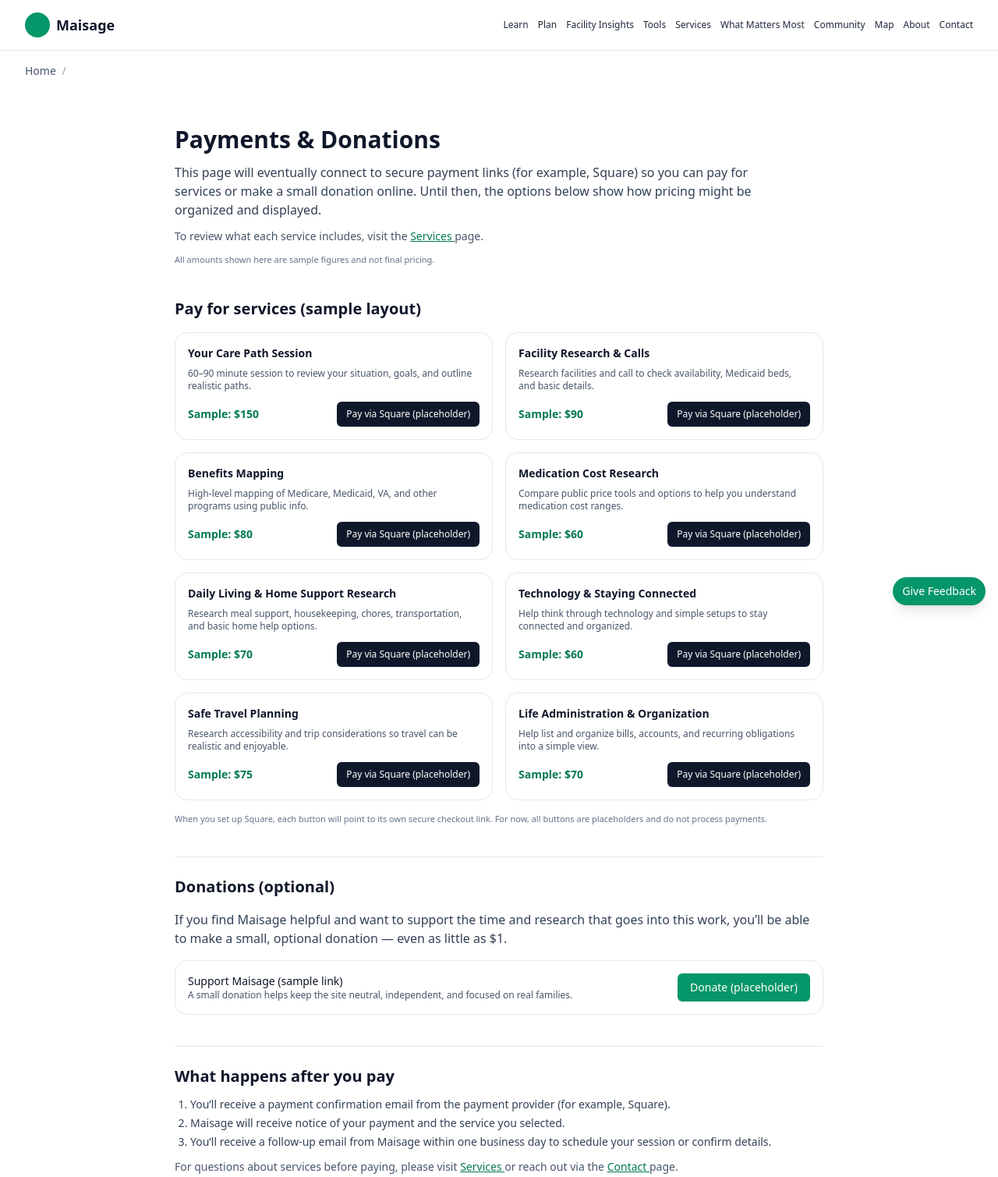
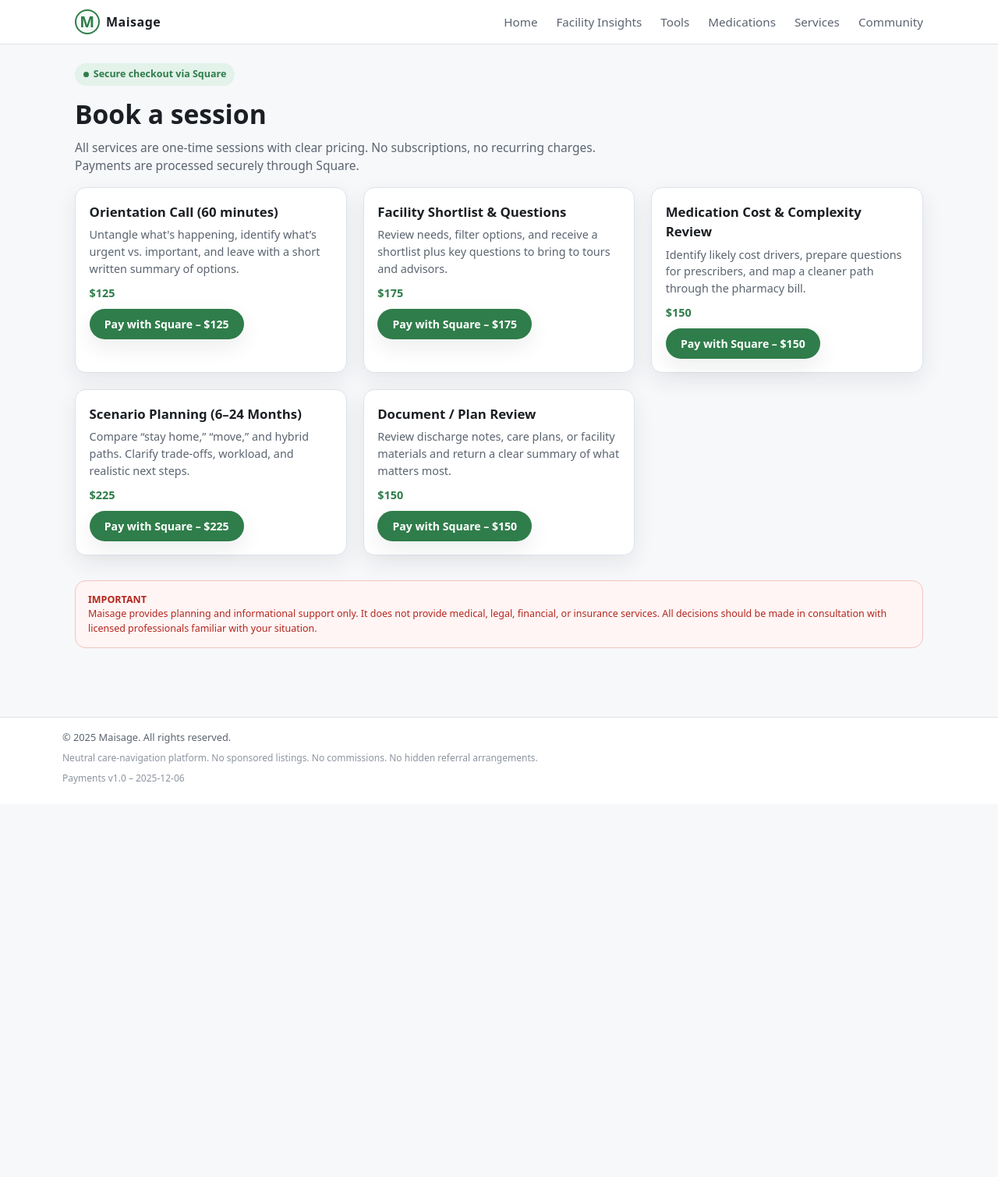
Before and after one commit to maisage/Maisage-site, a plain HTML site: page payments.html in a window 1280 px wide. Shown: the top 1509 px of the page at 78% size. After the commit the page ends 1031 px from the top, so only its background shows below. Drawn offline with nearby package versions, Linux system fonts and the light colour scheme.

Commit message:
Update payments.html

```diff
--- a/payments.html
+++ b/payments.html
@@ -1,295 +1,311 @@
-<!doctype html>
+<!DOCTYPE html>
 <html lang="en">
 <head>
-  <meta charset="utf-8" />
-  <meta name="viewport"
-        content="width=device-width,initial-scale=1,maximum-scale=1" />
-  <title>Payments & Donations | Maisage</title>
-  <script src="https://cdn.tailwindcss.com"></script>
+  <meta charset="UTF-8" />
+  <title>Payments & Booking – Maisage</title>
+  <meta name="viewport" content="width=device-width, initial-scale=1.0" />
+  <meta name="description" content="Book one-time services and pay securely through Square. Clear pricing, no subscriptions, no hidden arrangements." />
+  <style>
+    :root {
+      --bg: #f7f8fa;
+      --card-bg: #ffffff;
+      --accent: #2f7d4a;
+      --accent-soft: #e3f2ea;
+      --text-main: #1b1f23;
+      --text-muted: #5b6470;
+      --border-soft: #dde2e8;
+      --danger: #b3261e;
+      --max-width: 1120px;
+      --radius-card: 14px;
+      --shadow-soft: 0 10px 28px rgba(15, 23, 42, 0.08);
+    }
+
+    * { box-sizing: border-box; }
+
+    body {
+      margin: 0;
+      font-family: system-ui, -apple-system, BlinkMacSystemFont, "Segoe UI", sans-serif;
+      background: var(--bg);
+      color: var(--text-main);
+      line-height: 1.5;
+    }
+
+    a { color: inherit; text-decoration: none; }
+
+    header {
+      background: #ffffff;
+      border-bottom: 1px solid var(--border-soft);
+      position: sticky;
+      top: 0;
+      z-index: 20;
+    }
+
+    .nav-inner {
+      max-width: var(--max-width);
+      margin: 0 auto;
+      padding: 0.75rem 1rem;
+      display: flex;
+      align-items: center;
+      justify-content: space-between;
+      gap: 1rem;
+    }
+
+    .brand {
+      display: flex;
+      align-items: center;
+      gap: 0.5rem;
+      font-weight: 600;
+      letter-spacing: 0.03em;
+    }
+
+    .brand-logo {
+      width: 32px;
+      height: 32px;
+      border-radius: 999px;
+      border: 2px solid var(--accent);
+      display: flex;
+      align-items: center;
+      justify-content: center;
+      font-size: 20px;
+      font-weight: 700;
+      color: var(--accent);
+      background: #f5fbf7;
+    }
+
+    nav ul {
+      list-style: none;
+      margin: 0;
+      padding: 0;
+      display: flex;
+      gap: 1.5rem;
+      font-size: 0.95rem;
+    }
+
+    nav a {
+      color: var(--text-muted);
+      font-weight: 500;
+    }
+
+    nav a:hover { color: var(--accent); }
+
+    main {
+      max-width: var(--max-width);
+      margin: 0 auto;
+      padding: 1.5rem 1rem 3rem;
+    }
+
+    h1 {
+      font-size: clamp(1.7rem, 2.5vw + 0.5rem, 2.1rem);
+      margin: 0 0 0.4rem;
+    }
+
+    .page-subtitle {
+      margin: 0 0 1rem;
+      color: var(--text-muted);
+      max-width: 42rem;
+      font-size: 0.97rem;
+    }
+
+    .badge {
+      display: inline-flex;
+      align-items: center;
+      gap: 0.35rem;
+      padding: 0.3rem 0.7rem;
+      border-radius: 999px;
+      background: var(--accent-soft);
+      color: var(--accent);
+      font-size: 0.78rem;
+      font-weight: 600;
+      margin-bottom: 0.7rem;
+    }
+
+    .pill-dot {
+      width: 7px;
+      height: 7px;
+      border-radius: 999px;
+      background: var(--accent);
+    }
+
+    .cards {
+      display: grid;
+      grid-template-columns: repeat(auto-fit, minmax(300px, 1fr));
+      gap: 1.3rem;
+      margin-top: 1rem;
+    }
+
+    .card {
+      background: var(--card-bg);
+      border-radius: var(--radius-card);
+      padding: 1.1rem 1.1rem;
+      border: 1px solid var(--border-soft);
+      box-shadow: var(--shadow-soft);
+      font-size: 0.9rem;
+    }
+
+    .card h2 {
+      margin: 0 0 0.4rem;
+      font-size: 1.05rem;
+    }
+
+    .card p { color: var(--text-muted); margin: 0 0 0.6rem; }
+
+    .price {
+      font-weight: 700;
+      color: var(--accent);
+      margin-bottom: 0.6rem;
+    }
+
+    .btn-primary {
+      border-radius: 999px;
+      padding: 0.55rem 1.2rem;
+      font-size: 0.88rem;
+      font-weight: 600;
+      border: none;
+      cursor: pointer;
+      background: var(--accent);
+      color: #ffffff;
+      display: inline-flex;
+      justify-content: center;
+      text-align: center;
+      box-shadow: var(--shadow-soft);
+    }
+
+    .btn-primary:hover { filter: brightness(0.97); }
+
+    .disclaimer {
+      margin-top: 2rem;
+      padding: 0.9rem 1rem;
+      border-radius: var(--radius-card);
+      border: 1px solid #f2c3c0;
+      background: #fff5f4;
+      font-size: 0.78rem;
+      color: var(--danger);
+    }
+
+    footer {
+      border-top: 1px solid var(--border-soft);
+      margin-top: 2.5rem;
+      padding: 1rem 1rem 1.5rem;
+      font-size: 0.8rem;
+      color: var(--text-muted);
+      background: #ffffff;
+    }
+
+    .footer-inner {
+      max-width: var(--max-width);
+      margin: 0 auto;
+      display: flex;
+      flex-direction: column;
+      gap: 0.5rem;
+    }
+
+    .footer-meta {
+      font-size: 0.75rem;
+      color: #8c94a0;
+    }
+
+    @media (max-width: 768px) {
+      nav ul { display: none; }
+    }
+  </style>
 </head>
 
-<body class="min-h-screen bg-white text-slate-900">
+<body>
+  <!-- Maisage Payments - v1.0 - 2025-12-06 -->
 
-  <!-- Shared Header -->
-  <div id="site-header"></div>
-  <script>
-    fetch('header.html')
-      .then(r => r.text())
-      .then(html => (document.getElementById('site-header').innerHTML = html))
-      .catch(err => console.error("Header failed:", err));
-  </script>
+  <header>
+    <div class="nav-inner">
+      <div class="brand">
+        <div class="brand-logo">M</div>
+        <div>Maisage</div>
+      </div>
+      <nav aria-label="Main navigation">
+        <ul>
+          <li><a href="index.html">Home</a></li>
+          <li><a href="facility-insights.html">Facility Insights</a></li>
+          <li><a href="tools.html">Tools</a></li>
+          <li><a href="tools.html#medications">Medications</a></li>
+          <li><a href="services.html">Services</a></li>
+          <li><a href="community.html">Community</a></li>
+        </ul>
+      </nav>
+    </div>
+  </header>
 
-  <!-- Breadcrumb -->
-  <script>
-    window.breadcrumbParentLabel = "Home";
-    window.breadcrumbParentHref = "index.html";
-    window.breadcrumbCurrent = "Payments & Donations";
-  </script>
-  <div id="breadcrumb"></div>
-  <script>
-    fetch('breadcrumb.html')
-      .then(r => r.text())
-      .then(html => (document.getElementById('breadcrumb').innerHTML = html))
-      .catch(err => console.error("Breadcrumb failed:", err));
-  </script>
+  <main>
+    <div class="badge">
+      <span class="pill-dot"></span>
+      Secure checkout via Square
+    </div>
+    <h1>Book a session</h1>
+    <p class="page-subtitle">
+      All services are one-time sessions with clear pricing. No subscriptions, no recurring charges. Payments are processed securely through Square.
+    </p>
 
-  <!-- MAIN -->
-  <main class="mx-auto max-w-4xl px-4 sm:px-6 lg:px-8 py-8 sm:py-12 space-y-10">
+    <div class="cards">
 
-    <!-- Intro -->
-    <section class="space-y-3">
-      <h1 class="text-2xl sm:text-3xl font-bold text-slate-900">
-        Payments & Donations
-      </h1>
-
-      <p class="text-sm sm:text-base text-slate-700 max-w-3xl">
-        This page will eventually connect to secure payment links (for example, Square) so you can
-        pay for services or make a small donation online. Until then, the options below show how
-        pricing might be organized and displayed.
-      </p>
-
-      <p class="text-xs sm:text-sm text-slate-600">
-        To review what each service includes, visit the
-        <a href="services.html" class="text-emerald-700 underline hover:text-emerald-800">
-          Services
-        </a>
-        page.
-      </p>
-
-      <p class="text-[11px] text-slate-500">
-        All amounts shown here are sample figures and not final pricing.
-      </p>
-    </section>
-
-    <!-- SERVICES CHECKOUT GRID -->
-    <section class="space-y-4">
-      <h2 class="text-xl font-semibold text-slate-900">Pay for services (sample layout)</h2>
-
-      <div class="grid gap-4 md:grid-cols-2">
-        <!-- Care Path Session -->
-        <article class="rounded-2xl border border-slate-200 bg-white p-4 flex flex-col justify-between">
-          <div class="space-y-2">
-            <h3 class="text-sm font-semibold text-slate-900">Your Care Path Session</h3>
-            <p class="text-xs text-slate-600">
-              60–90 minute session to review your situation, goals, and outline realistic paths.
-            </p>
-          </div>
-          <div class="mt-3 flex items-center justify-between">
-            <span class="text-sm font-semibold text-emerald-700">
-              Sample: $150
-            </span>
-            <a href="#"
-               class="inline-flex items-center justify-center rounded-md bg-slate-900 text-white text-xs font-medium px-3 py-2 hover:bg-slate-800">
-              Pay via Square (placeholder)
-            </a>
-          </div>
-          <!-- TODO: Replace # above with your actual Square checkout link -->
-        </article>
-
-        <!-- Facility Research -->
-        <article class="rounded-2xl border border-slate-200 bg-white p-4 flex flex-col justify-between">
-          <div class="space-y-2">
-            <h3 class="text-sm font-semibold text-slate-900">Facility Research & Calls</h3>
-            <p class="text-xs text-slate-600">
-              Research facilities and call to check availability, Medicaid beds, and basic details.
-            </p>
-          </div>
-          <div class="mt-3 flex items-center justify-between">
-            <span class="text-sm font-semibold text-emerald-700">
-              Sample: $90
-            </span>
-            <a href="#"
-               class="inline-flex items-center justify-center rounded-md bg-slate-900 text-white text-xs font-medium px-3 py-2 hover:bg-slate-800">
-              Pay via Square (placeholder)
-            </a>
-          </div>
-        </article>
-
-        <!-- Benefits Mapping -->
-        <article class="rounded-2xl border border-slate-200 bg-white p-4 flex flex-col justify-between">
-          <div class="space-y-2">
-            <h3 class="text-sm font-semibold text-slate-900">Benefits Mapping</h3>
-            <p class="text-xs text-slate-600">
-              High-level mapping of Medicare, Medicaid, VA, and other programs using public info.
-            </p>
-          </div>
-          <div class="mt-3 flex items-center justify-between">
-            <span class="text-sm font-semibold text-emerald-700">
-              Sample: $80
-            </span>
-            <a href="#"
-               class="inline-flex items-center justify-center rounded-md bg-slate-900 text-white text-xs font-medium px-3 py-2 hover:bg-slate-800">
-              Pay via Square (placeholder)
-            </a>
-          </div>
-        </article>
-
-        <!-- Medication Cost Research -->
-        <article class="rounded-2xl border border-slate-200 bg-white p-4 flex flex-col justify-between">
-          <div class="space-y-2">
-            <h3 class="text-sm font-semibold text-slate-900">Medication Cost Research</h3>
-            <p class="text-xs text-slate-600">
-              Compare public price tools and options to help you understand medication cost ranges.
-            </p>
-          </div>
-          <div class="mt-3 flex items-center justify-between">
-            <span class="text-sm font-semibold text-emerald-700">
-              Sample: $60
-            </span>
-            <a href="#"
-               class="inline-flex items-center justify-center rounded-md bg-slate-900 text-white text-xs font-medium px-3 py-2 hover:bg-slate-800">
-              Pay via Square (placeholder)
-            </a>
-          </div>
-        </article>
-
-        <!-- Daily Living Support -->
-        <article class="rounded-2xl border border-slate-200 bg-white p-4 flex flex-col justify-between">
-          <div class="space-y-2">
-            <h3 class="text-sm font-semibold text-slate-900">Daily Living & Home Support Research</h3>
-            <p class="text-xs text-slate-600">
-              Research meal support, housekeeping, chores, transportation, and basic home help options.
-            </p>
-          </div>
-          <div class="mt-3 flex items-center justify-between">
-            <span class="text-sm font-semibold text-emerald-700">
-              Sample: $70
-            </span>
-            <a href="#"
-               class="inline-flex items-center justify-center rounded-md bg-slate-900 text-white text-xs font-medium px-3 py-2 hover:bg-slate-800">
-              Pay via Square (placeholder)
-            </a>
-          </div>
-        </article>
-
-        <!-- Technology & Connection -->
-        <article class="rounded-2xl border border-slate-200 bg-white p-4 flex flex-col justify-between">
-          <div class="space-y-2">
-            <h3 class="text-sm font-semibold text-slate-900">Technology & Staying Connected</h3>
-            <p class="text-xs text-slate-600">
-              Help think through technology and simple setups to stay connected and organized.
-            </p>
-          </div>
-          <div class="mt-3 flex items-center justify-between">
-            <span class="text-sm font-semibold text-emerald-700">
-              Sample: $60
-            </span>
-            <a href="#"
-               class="inline-flex items-center justify-center rounded-md bg-slate-900 text-white text-xs font-medium px-3 py-2 hover:bg-slate-800">
-              Pay via Square (placeholder)
-            </a>
-          </div>
-        </article>
-
-        <!-- Travel Planning -->
-        <article class="rounded-2xl border border-slate-200 bg-white p-4 flex flex-col justify-between">
-          <div class="space-y-2">
-            <h3 class="text-sm font-semibold text-slate-900">Safe Travel Planning</h3>
-            <p class="text-xs text-slate-600">
-              Research accessibility and trip considerations so travel can be realistic and enjoyable.
-            </p>
-          </div>
-          <div class="mt-3 flex items-center justify-between">
-            <span class="text-sm font-semibold text-emerald-700">
-              Sample: $75
-            </span>
-            <a href="#"
-               class="inline-flex items-center justify-center rounded-md bg-slate-900 text-white text-xs font-medium px-3 py-2 hover:bg-slate-800">
-              Pay via Square (placeholder)
-            </a>
-          </div>
-        </article>
-
-        <!-- Life Administration -->
-        <article class="rounded-2xl border border-slate-200 bg-white p-4 flex flex-col justify-between">
-          <div class="space-y-2">
-            <h3 class="text-sm font-semibold text-slate-900">Life Administration & Organization</h3>
-            <p class="text-xs text-slate-600">
-              Help list and organize bills, accounts, and recurring obligations into a simple view.
-            </p>
-          </div>
-          <div class="mt-3 flex items-center justify-between">
-            <span class="text-sm font-semibold text-emerald-700">
-              Sample: $70
-            </span>
-            <a href="#"
-               class="inline-flex items-center justify-center rounded-md bg-slate-900 text-white text-xs font-medium px-3 py-2 hover:bg-slate-800">
-              Pay via Square (placeholder)
-            </a>
-          </div>
-        </article>
+      <!-- Service 1 -->
+      <div class="card">
+        <h2>Orientation Call (60 minutes)</h2>
+        <p>Untangle what's happening, identify what’s urgent vs. important, and leave with a short written summary of options.</p>
+        <div class="price">$125</div>
+        <a href="https://square.link/u/zCnuTDhu" class="btn-primary">Pay with Square – $125</a>
       </div>
 
-      <p class="text-[11px] text-slate-500">
-        When you set up Square, each button will point to its own secure checkout link. For now, all
-        buttons are placeholders and do not process payments.
-      </p>
-    </section>
+      <!-- Service 2 -->
+      <div class="card">
+        <h2>Facility Shortlist & Questions</h2>
+        <p>Review needs, filter options, and receive a shortlist plus key questions to bring to tours and advisors.</p>
+        <div class="price">$175</div>
+        <a href="https://square.link/u/8DJlUe0l" class="btn-primary">Pay with Square – $175</a>
+      </div>
 
-    <!-- DONATIONS -->
-    <section class="space-y-4 border-t border-slate-200 pt-6">
-      <h2 class="text-xl font-semibold text-slate-900">Donations (optional)</h2>
+      <!-- Service 3 -->
+      <div class="card">
+        <h2>Medication Cost & Complexity Review</h2>
+        <p>Identify likely cost drivers, prepare questions for prescribers, and map a cleaner path through the pharmacy bill.</p>
+        <div class="price">$150</div>
+        <a href="https://square.link/u/DCJe3iUq" class="btn-primary">Pay with Square – $150</a>
+      </div>
 
-      <p class="text-sm sm:text-base text-slate-700">
-        If you find Maisage helpful and want to support the time and research that goes into this work,
-        you’ll be able to make a small, optional donation — even as little as $1.
-      </p>
+      <!-- Service 4 -->
+      <div class="card">
+        <h2>Scenario Planning (6–24 Months)</h2>
+        <p>Compare “stay home,” “move,” and hybrid paths. Clarify trade-offs, workload, and realistic next steps.</p>
+        <div class="price">$225</div>
+        <a href="https://square.link/u/mpv98Mhq" class="btn-primary">Pay with Square – $225</a>
+      </div>
 
-      <div class="rounded-2xl border border-slate-200 bg-white p-4 flex flex-col sm:flex-row sm:items-center sm:justify-between gap-3">
-        <div>
-          <p class="text-sm font-medium text-slate-900">Support Maisage (sample link)</p>
-          <p class="text-xs text-slate-600">
-            A small donation helps keep the site neutral, independent, and focused on real families.
-          </p>
-        </div>
-        <a href="#"
-           class="inline-flex items-center justify-center rounded-md bg-emerald-600 text-white text-xs sm:text-sm font-medium px-4 py-2 hover:bg-emerald-700">
-          Donate (placeholder)
-        </a>
-        <!-- TODO: Replace # with your Square donation link when ready -->
+      <!-- Service 5 -->
+      <div class="card">
+        <h2>Document / Plan Review</h2>
+        <p>Review discharge notes, care plans, or facility materials and return a clear summary of what matters most.</p>
+        <div class="price">$150</div>
+        <a href="https://square.link/u/GpdgqD0Q" class="btn-primary">Pay with Square – $150</a>
       </div>
-    </section>
 
-    <!-- WHAT HAPPENS AFTER PAYMENT -->
-    <section class="space-y-3 border-t border-slate-200 pt-6">
-      <h2 class="text-xl font-semibold text-slate-900">What happens after you pay</h2>
+    </div>
 
-      <ol class="list-decimal pl-5 text-sm text-slate-700 space-y-1">
-        <li>You’ll receive a payment confirmation email from the payment provider (for example, Square).</li>
-        <li>Maisage will receive notice of your payment and the service you selected.</li>
-        <li>You’ll receive a follow-up email from Maisage within one business day to schedule your session or confirm details.</li>
-      </ol>
-
-      <p class="text-xs sm:text-sm text-slate-600">
-        For questions about services before paying, please visit
-        <a href="services.html" class="text-emerald-700 underline hover:text-emerald-800">
-          Services
-        </a>
-        or reach out via the
-        <a href="contact.html" class="text-emerald-700 underline hover:text-emerald-800">
-          Contact
-        </a>
-        page.
-      </p>
-    </section>
-
+    <div class="disclaimer">
+      <strong>IMPORTANT</strong><br />
+      Maisage provides planning and informational support only. It does not provide medical, legal, financial, or insurance services. All decisions should be made in consultation with licensed professionals familiar with your situation.
+    </div>
   </main>
 
-  <!-- Shared Footer -->
-  <div id="site-footer"></div>
+  <footer>
+    <div class="footer-inner">
+      <div>© <span id="year"></span> Maisage. All rights reserved.</div>
+      <div class="footer-meta">
+        Neutral care-navigation platform. No sponsored listings. No commissions. No hidden referral arrangements.
+      </div>
+      <div class="footer-meta">
+        Payments v1.0 – 2025-12-06
+      </div>
+    </div>
+  </footer>
+
   <script>
-    fetch('footer.html')
-      .then(r => r.text())
-      .then(html => (document.getElementById('site-footer').innerHTML = html))
-      .catch(err => console.error("Footer load failed:", err));
+    document.getElementById("year").textContent = new Date().getFullYear();
   </script>
-
-  <!-- Floating Feedback Button -->
-  <a href="feedback.html"
-     class="fixed right-2 bottom-4 sm:right-4 sm:bottom-6 shadow-lg bg-emerald-600 hover:bg-emerald-700
-            text-white px-3 py-2 rounded-full text-xs sm:text-sm font-medium">
-    Give Feedback
-  </a>
-
 </body>
 </html>
```
